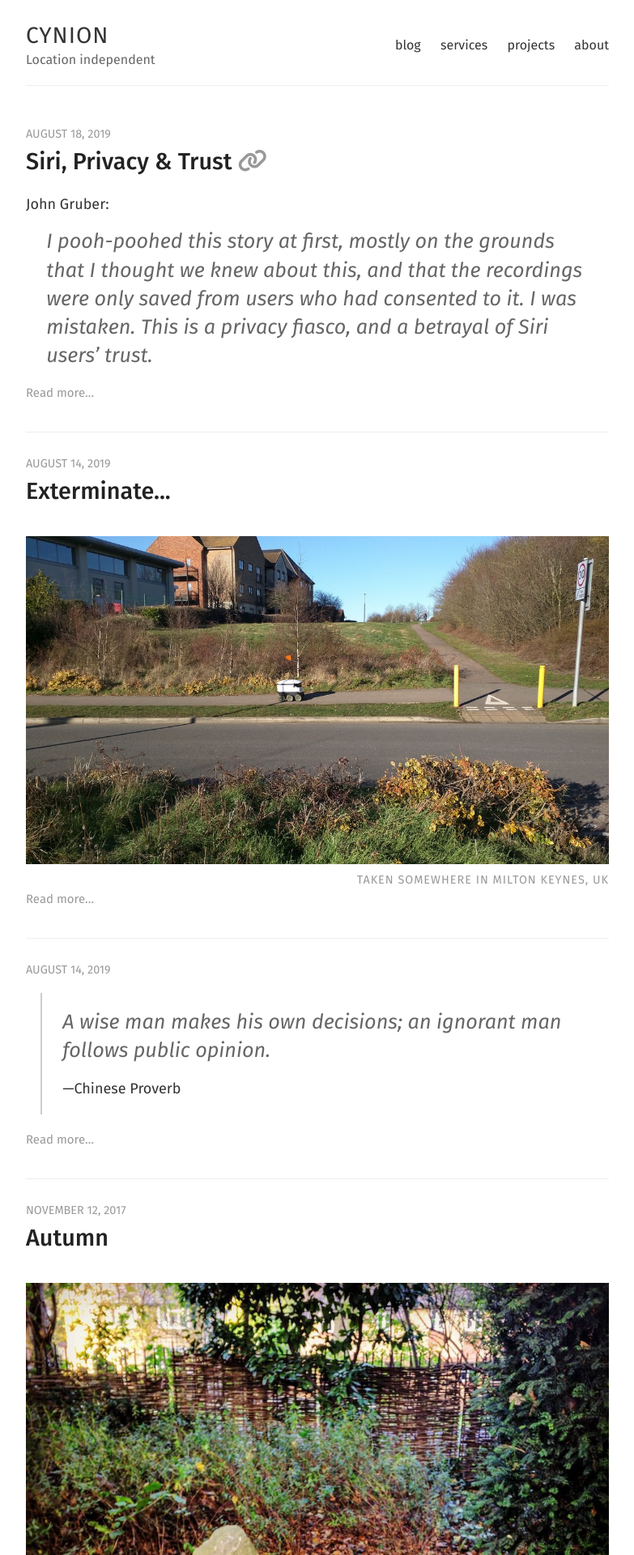
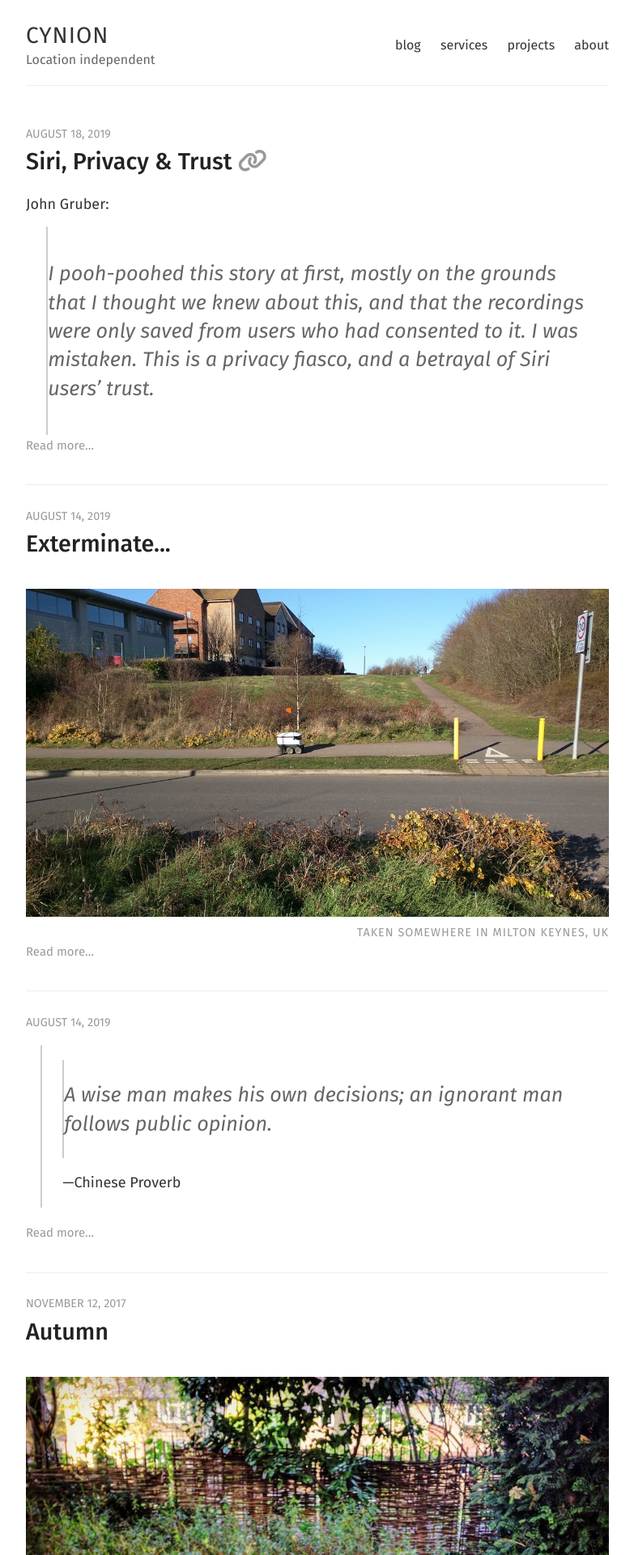
Before and after one commit to cynion/cynion.github.io, a Jekyll site: the page built from index.html, in a window 1280 px wide. Shown: the top 1920 px of the page at 81% size, without its empty margins (248-1031 px from the left). Built offline with Jekyll 4.4.1, drawn with Linux system fonts in a browser that asks for light colours; nearby versions of some CDN libraries; the list of posts is cut into pages by our own code.

Commit message:
Update style.scss

```diff
--- a/assets/css/style.scss
+++ b/assets/css/style.scss
@@ -306,6 +306,8 @@ nav {
 
 blockquote {
   margin: 0 1em;
+  padding: 1em 0;
+  border-left: 2px solid #ccc;
   color: $gray;
   font-size: 1.4em;
   font-style: italic;
```
